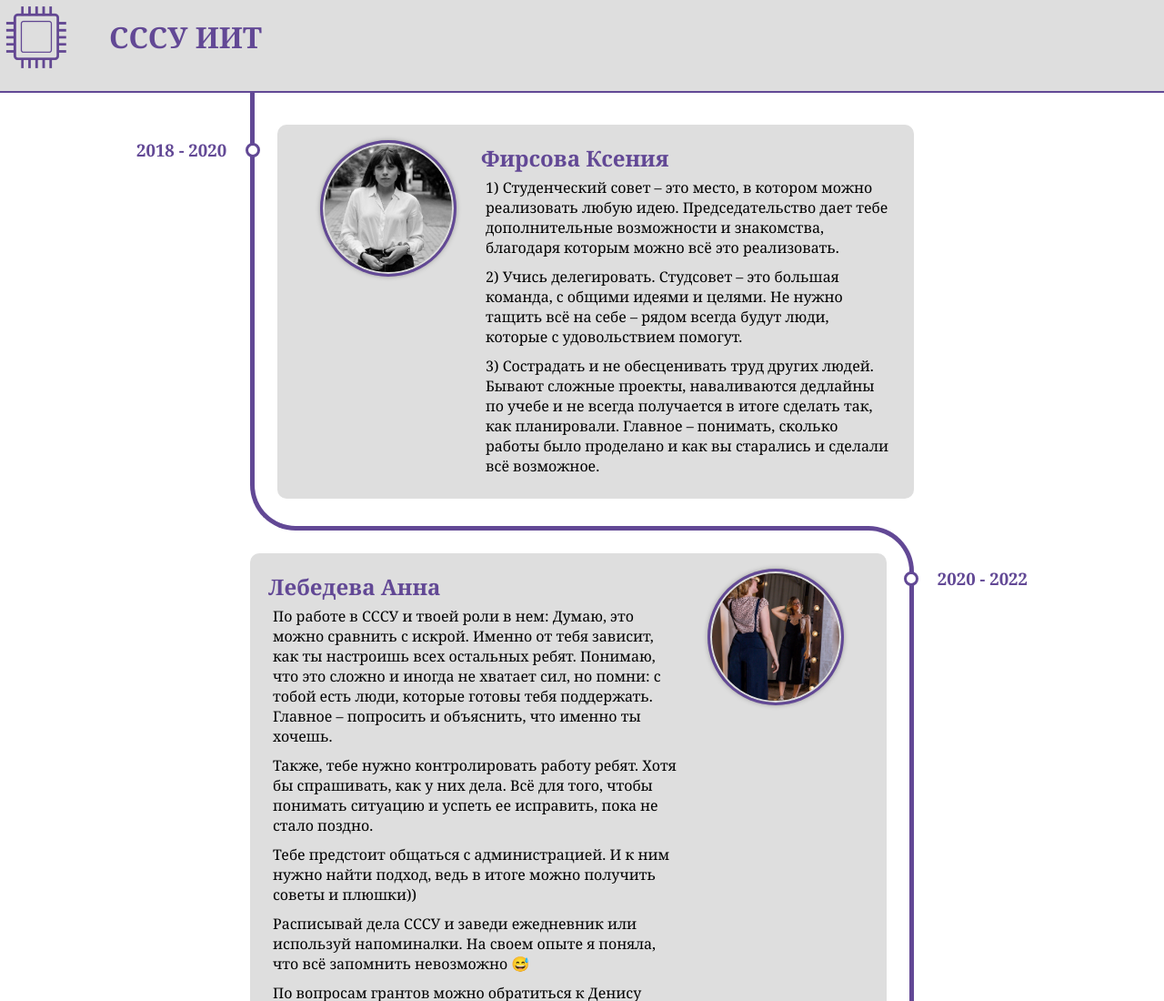
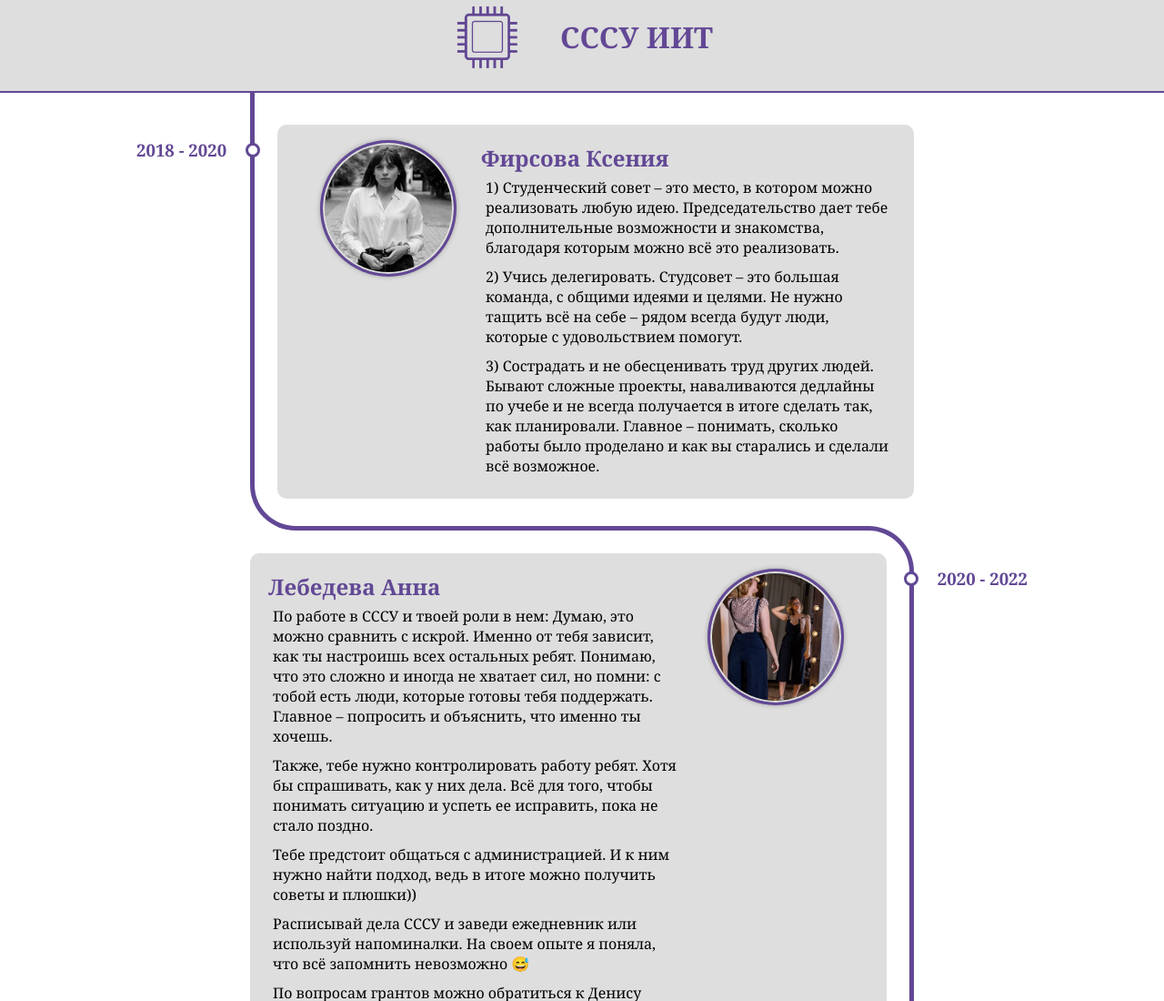
Before and after one commit to LumberMaster/CHSU-IIT, a plain HTML site: page index.html in a window 1280 px wide. Shown: the top 1100 px of the page at 91% size. Drawn offline with nearby package versions, Linux system fonts and the light colour scheme.

Commit message:
Ещё немного фиксов

```diff
--- a/desktop-styles.css
+++ b/desktop-styles.css
@@ -26,7 +26,7 @@
   }
 
   body {
-
+    overflow-x: hidden;
   }
 
   /* Timeline Container */
@@ -183,7 +183,7 @@
 
   .wrapper{
     display: flex;
-    justify-content: start;
+    justify-content: center;
     align-items: center;
   }
 
```
